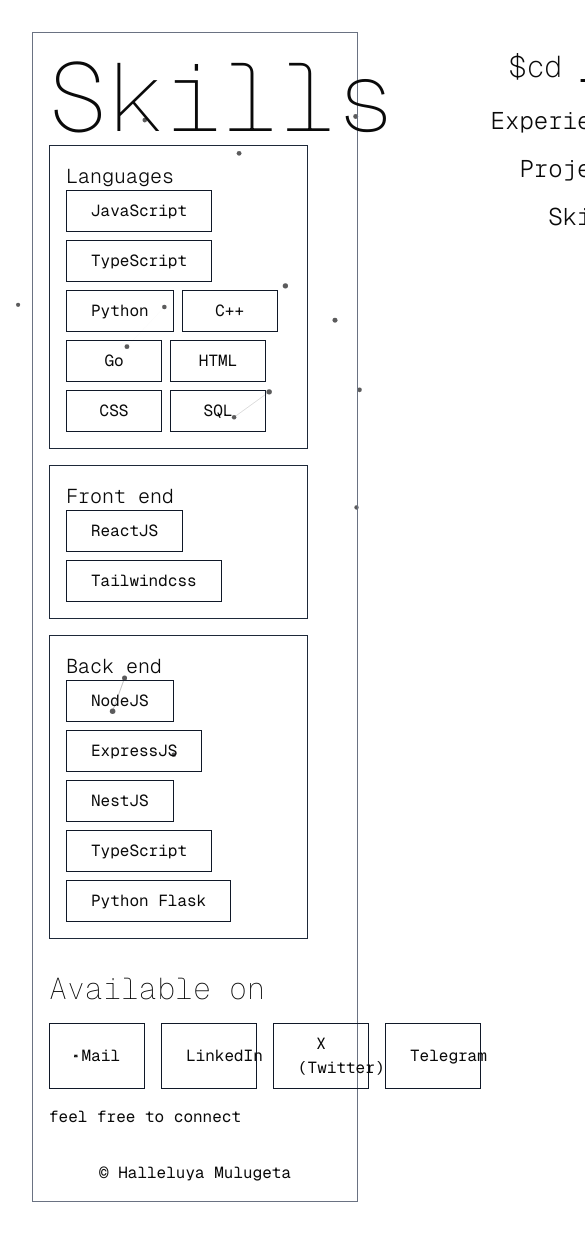
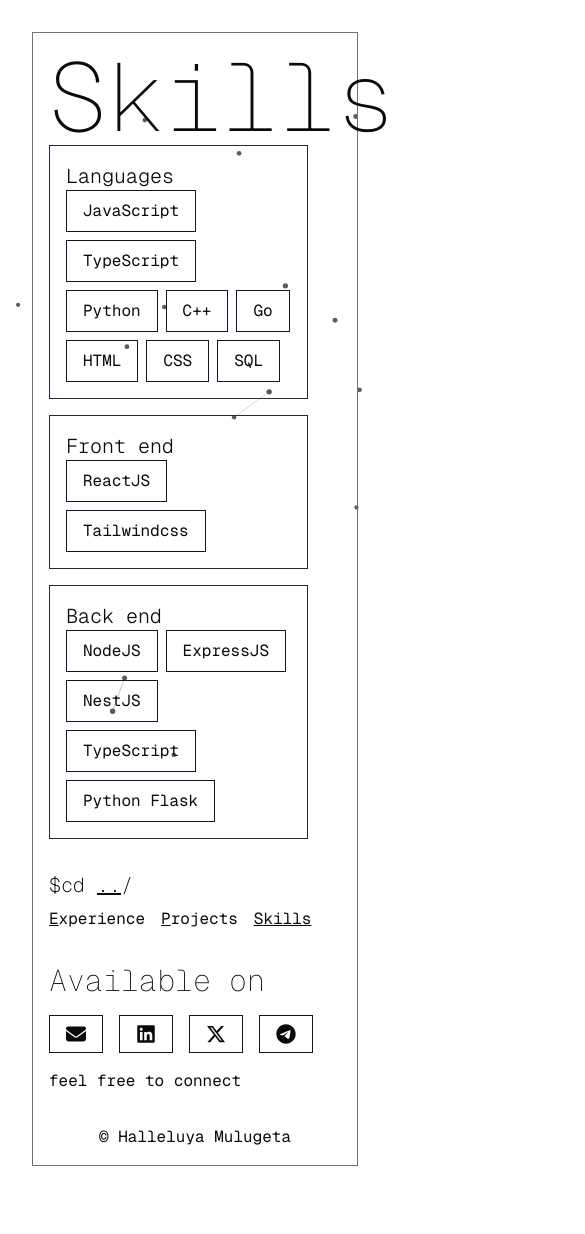
Before and after one commit to halleygz/Portfolio_v2, a Next.js app: page /skills in a window 390 px wide. Shown: the top 1234 px of the page, 585 px wide, since content can reach past the window. After the commit the page ends 1198 px from the top, so only its background shows below. Built offline with nearby package versions, Linux system fonts and the light colour scheme.

Commit message:
fixed lint errors for test deployment.

```diff
--- a/app/layout.tsx
+++ b/app/layout.tsx
@@ -1,15 +1,10 @@
 import type { Metadata } from "next";
-import { Geist, Geist_Mono } from "next/font/google";
+import { Geist_Mono } from "next/font/google";
 import "./globals.css";
 import Footer from "@/components/Shared/Footer";
 import ParticlesAnim from "@/components/Animation/ParticlesAnim";
-import Nav from "@/components/Shared/Nav";
-import Typewriter from "@/components/Animation/Typewriter";
+import { Nav, NavSm } from "@/components/Shared/Nav";
 
-const geistSans = Geist({
-  variable: "--font-geist-sans",
-  subsets: ["latin"],
-});
 
 const geistMono = Geist_Mono({
   variable: "--font-geist-mono",
@@ -81,9 +76,13 @@
             <div className="flex gap-24 justify-between">
               <div className="flex-1">{children}</div>
 
-              <div className="flex flex-col items-end text-end">
+              <div className="hidden lg:flex flex-col items-end text-end">
                 <Nav />
               </div>
+            </div>
+
+            <div className="flex lg:hidden">
+              <NavSm />
             </div>
             <footer className="min-w-full">
               <Footer />
--- a/app/page.tsx
+++ b/app/page.tsx
@@ -12,7 +12,7 @@
       </header>
 
       <p className="font-mono font-extralight text-xl sm:w-full lg:w-1/2">
-        Or Halleluya Ephrem Mulugeta, more formally. Got into the world of prgramming accidently, in the name of fixing my crashed laptop. After fixing it and a bunch of loop holes later, I got my self in the world of building web apps. I'm now concentrating on building backend tools. Also love making front end heavy applications.
+        Or Halleluya Ephrem Mulugeta, more formally. Got into the world of prgramming accidently, in the name of fixing my crashed laptop. After fixing it and a bunch of loop holes later, I got my self in the world of building web apps. I`&apos;`m now concentrating on building backend tools. Also love making front end heavy applications.
       </p>
     </div>
   );
--- a/components/Experience/ExperienceItem.tsx
+++ b/components/Experience/ExperienceItem.tsx
@@ -21,6 +21,7 @@
       <div className="ml-4 mb-8">
         <h3 className="font-semibold text-lg">{title}</h3>
         <p>{description}</p>
+        <div className="hidden">{duration} {skills}</div>
       </div>
     </div>
   );
--- a/components/Experience/TimelineDot.tsx
+++ b/components/Experience/TimelineDot.tsx
@@ -3,9 +3,7 @@
 
 const TimelineDot: React.FC<TimelineDotProps> = ({
   isCurrent,
-  size,
   isLatest,
-  className,
 }) => {
   if (isLatest || isCurrent) {
     return (
--- a/components/Projects/ProjectCard.tsx
+++ b/components/Projects/ProjectCard.tsx
@@ -13,6 +13,7 @@
       <div className="p-4">
         <h3 className="font-semibold text-lg">{title}</h3>
         <p className="">{description}</p>
+        <div className='hidden'>{technologies} {link}</div>
       </div>
     </div>
   )
--- a/components/Projects/ProjectList.tsx
+++ b/components/Projects/ProjectList.tsx
@@ -11,6 +11,7 @@
           technologies={project.technologies}
           imageUrl={project.imageUrl}
           link={project.link}
+          key={project.title}
         />
       ))}
     </div>
--- a/components/Shared/Button.tsx
+++ b/components/Shared/Button.tsx
@@ -10,7 +10,7 @@
   return (
     <button
       type={type}
-      className={`border-solid border-1 border-gray-900 px-6 py-2 focus:outline-none focus:ring-2 focus:ring-gray-200 focus:ring-offset-1 min-w-24 ${className}`}
+      className={`border-solid border-1 border-gray-900 px-4 md:px-6 py-2 focus:outline-none focus:ring-2 focus:ring-gray-200 focus:ring-offset-1 md:min-w-24 ${className}`}
       aria-pressed={props["aria-pressed"]}
       {...props}
     >
--- a/components/Shared/Footer.tsx
+++ b/components/Shared/Footer.tsx
@@ -1,24 +1,32 @@
-import React from 'react'
-import Button from './Button'
-import { FaEnvelope } from 'react-icons/fa'
+import React from "react";
+import Button from "./Button";
+import { FaLinkedin, FaEnvelope, FaXTwitter, FaTelegram } from "react-icons/fa6";
 
 const Footer = () => {
   return (
-    <div className='w-full font-mono'>
-      <h1 className='text-3xl lg:text-7xl font-thin mb-4'>Available on</h1>
-      <div className="flex justify-bewteen gap-4 w-full">
-        <Button className="flex justify-between items-center align-middle gap-1">
-          <FaEnvelope style={{verticalAlign: "middle"}}/>
-          Mail
+    <div className="w-full font-mono">
+      <h1 className="text-3xl lg:text-7xl font-thin mb-4">Available on</h1>
+      <div className="flex flex-wrap justify-bewteen gap-4 w-full">
+        <Button className="flex justify-center items-center align-middle gap-1">
+          <FaEnvelope size={20} style={{ verticalAlign: "middle" }} />
+          <span className="hidden sm:inline">Mail</span>
         </Button>
-        <Button>LinkedIn</Button>
-        <Button>X (Twitter)</Button>
-        <Button>Telegram</Button>
+        <Button className="flex justify-center items-center align-middle gap-1">
+          <FaLinkedin size={20} style={{ verticalAlign: "middle" }} />
+          <span className="hidden sm:inline">LinkedIn</span>
+        </Button>
+        <Button className="flex justify-center items-center align-middle gap-1">
+          <FaXTwitter size={20} style={{ verticalAlign: "middle" }} />
+          <span className="hidden sm:inline">X (Twitter)</span>
+        </Button>
+        <Button className="flex justify-center items-center align-middle gap-1">
+          <FaTelegram size={20} style={{ verticalAlign: "middle" }} />
+          <span className="hidden sm:inline">Telegram</span>
+        </Button>
+      </div>
+      <p className="font-mono mt-4">feel free to connect</p>
+    </div>
+  );
+};
 
-      </div>
-      <p className='font-mono mt-4'>feel free to connect</p>
-    </div>
-  )
-}
-
-export default Footer
+export default Footer;
--- a/components/Shared/Nav.tsx
+++ b/components/Shared/Nav.tsx
@@ -1,20 +1,97 @@
-"use client"
-import Link from 'next/link'
-import { usePathname } from 'next/navigation'
-import React from 'react'
+"use client";
+import Link from "next/link";
+import { usePathname } from "next/navigation";
+import React from "react";
 
 const Nav = () => {
-  const path = usePathname()
+  const path = usePathname();
   return (
-    <nav className='font-mono font-light'>
-        <p className='text-3xl font-extralight mb-5'>$cd {path === "/" ? "." : <Link href="/" className="underline">..</Link>}/</p>
-        <ul className='text-2xl flex flex-col gap-4'>
-            <li><Link href="/experience">Experience</Link></li>
-            <li><Link href="/projects">Projects</Link></li>
-            <li><Link href="/skills">Skills</Link></li>
-        </ul>
+    <nav className="font-mono font-light">
+      <p className="text-3xl font-extralight mb-5">
+        $cd{" "}
+        {path === "/" ? (
+          "."
+        ) : (
+          <Link href="/" className="underline">
+            ..
+          </Link>
+        )}
+        /
+      </p>
+      <ul className="text-2xl flex flex-col gap-4">
+        <li>
+          <Link
+            href="/experience"
+            className={path === "/experience" ? "underline" : ""}
+          >
+            Experience
+          </Link>
+        </li>
+        <li>
+          <Link
+            href="/projects"
+            className={path === "/projects" ? "underline" : ""}
+          >
+            Projects
+          </Link>
+        </li>
+        <li>
+          <Link
+            href="/skills"
+            className={path === "/skills" ? "underline" : ""}
+          >
+            Skills
+          </Link>
+        </li>
+      </ul>
     </nav>
-  )
-}
+  );
+};
 
-export default Nav
+const NavSm = () => {
+  const path = usePathname();
+
+  return (
+    <nav className="font-mono font light">
+      <p className="text-xl font-extralight mb-2">
+        $cd{" "}
+        {path === "/" ? (
+          "."
+        ) : (
+          <Link href="/" className="underline">
+            ..
+          </Link>
+        )}
+        /
+      </p>
+      <ul className="text-md flex gap-4">
+        <li>
+          <Link
+            href="/experience"
+            className={path === "/experience" ? "underline" : ""}
+          >
+            <span className="underline">E</span>xperience
+          </Link>
+        </li>
+        <li>
+          <Link
+            href="/projects"
+            className={path === "/projects" ? "underline" : ""}
+          >
+            <span className="underline">P</span>rojects
+          </Link>
+        </li>
+        <li>
+          <Link
+            href="/skills"
+            className={path === "/skills" ? "underline" : ""}
+          >
+            <span className="underline">S</span>kills
+          </Link>
+        </li>
+      </ul>
+    </nav>
+  );
+};
+
+export {Nav, NavSm};
--- a/components/Skills/SkillsCard.tsx
+++ b/components/Skills/SkillsCard.tsx
@@ -10,7 +10,7 @@
     <div className='border border-gray-800 overflow-hidden font-mono w-full p-4'>
       <h2 className="text-xl font-light">{setName}</h2>
       <div className="flex gap-2 flex-wrap">
-        {set.map((skill)=> (<Button>{skill}</Button>))}
+        {set.map((skill)=> (<Button key={skill}>{skill}</Button>))}
       </div>
     </div>
   )
```
